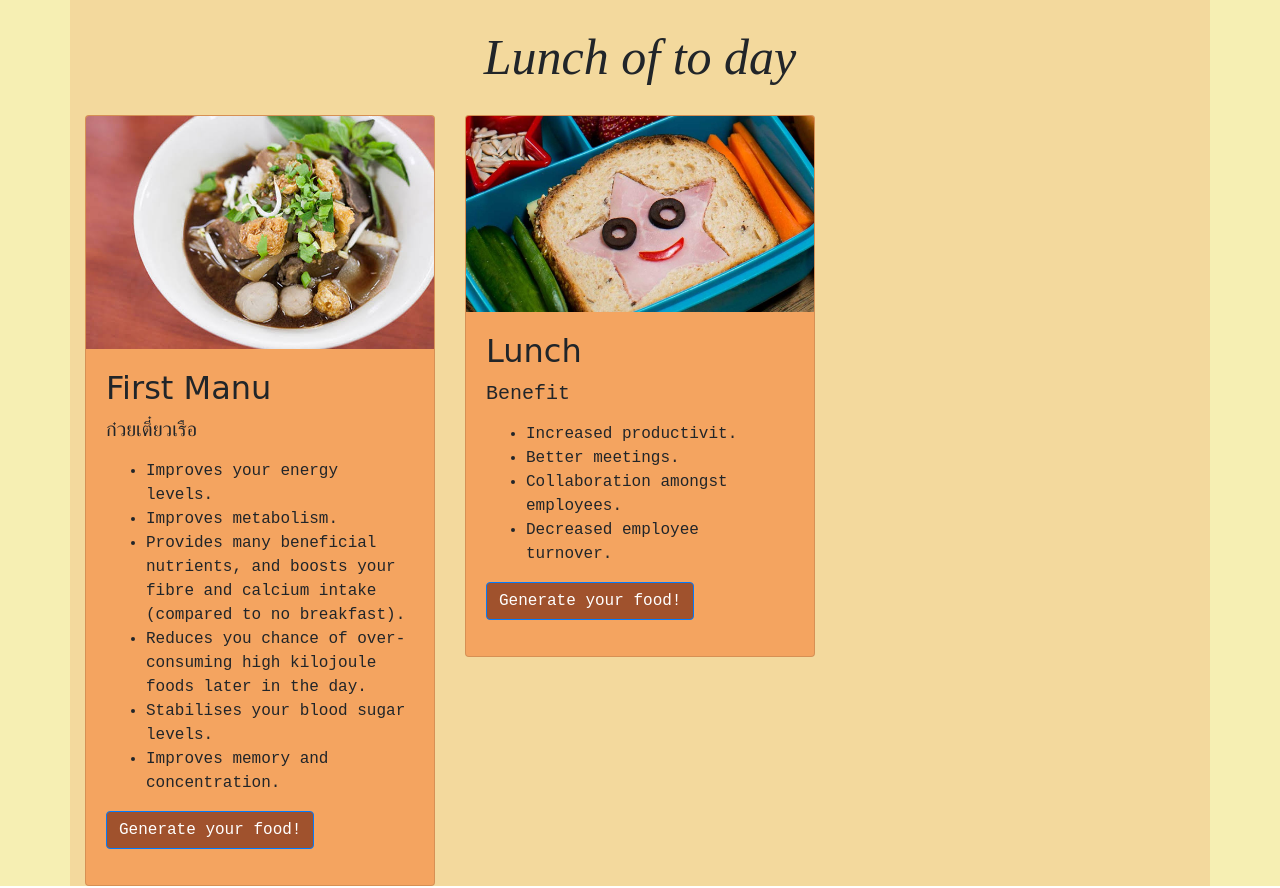
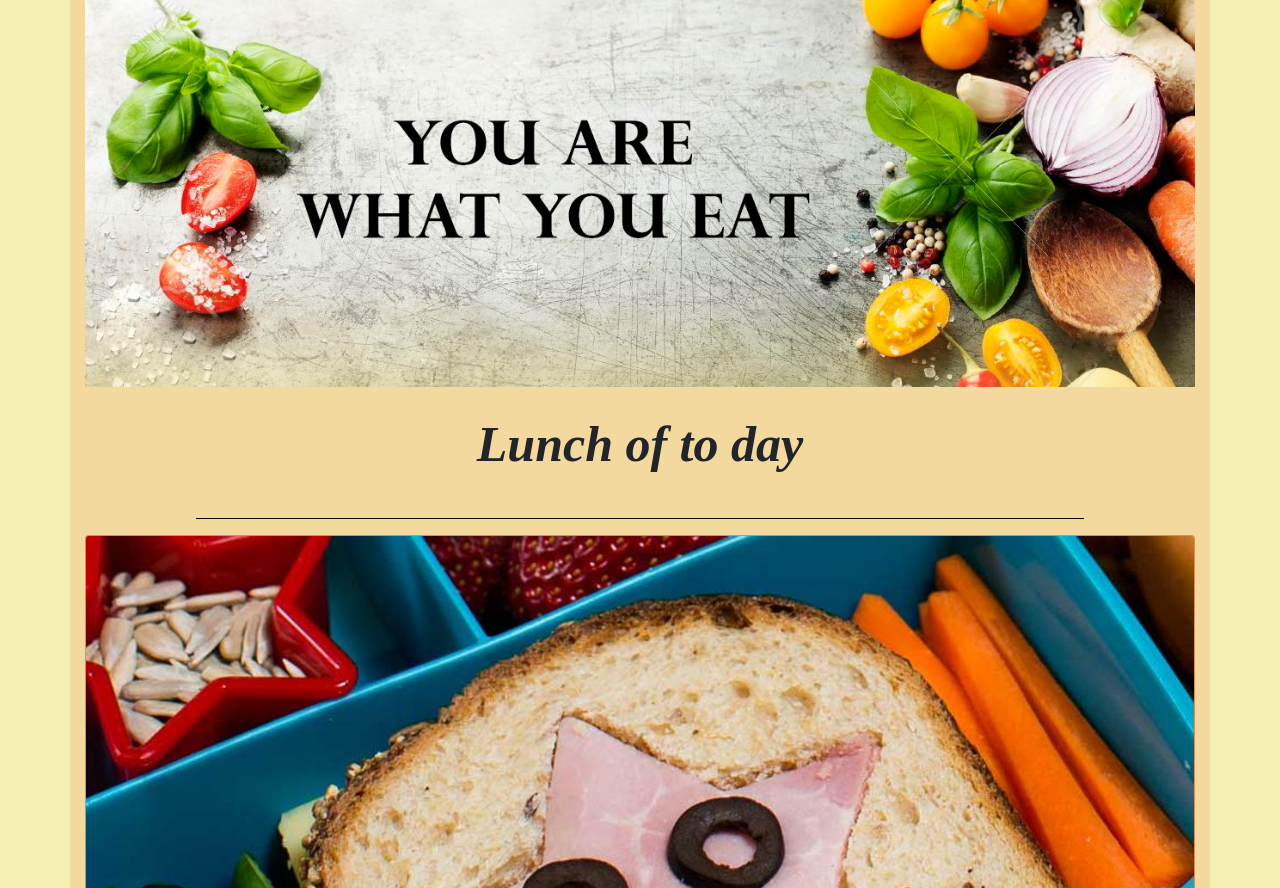
Before and after one commit to it62070188/projectPsit, a plain HTML site: page Project psit/lunch.html in a window 1280 px wide. Shown: the top 888 px of the page. Drawn offline with Linux system fonts and the light colour scheme.

Commit message:
Update by 62070132
Add banner

```diff
--- a/Project psit/lunch.html
+++ b/Project psit/lunch.html
@@ -18,32 +18,19 @@
 <body>
     <div style="background-color: #F6EFB3;">
     <div class="container" style="background-color: #F3D99D;">
+        <div class="row">
+            <div class="col">
+                <center><img src="lunchnew1.jpg" class="img-fluid"></center>
+            </div>
+        </div>
             <div class="row">
                     <div class="col" style="font-family: serif; font-style: italic; font-size: 50px;">
-                        <div class="paing"><a><center>Lunch of to day</center></a></div>
+                        <div class="paing"><b><center>Lunch of to day</center></b></div>
                     </div>
                 </div>
-
+            <hr width = "80%" size = "3" color="black">
         <div class="row">
-            <div class="col-4">
-                <div class="card" style="background-color: sandybrown;">
-                    <img class="card-img-top" src="first.jpg">
-                    <div class="card-body">
-                        <h2 class="card-title" style="font-family: cursive;;">First Manu</h2>
-                        <h5 style="font-family: monospace;">ก๋วยเตี๋ยวเรือ</h5>
-                        <p class="card-text"><ul style="font-family: monospace;">
-                            <li>Improves your energy levels.</li>
-                            <li>Improves metabolism.</li>
-                            <li>Provides many beneficial nutrients, and boosts your fibre and calcium intake (compared to no breakfast).</li>
-                            <li>Reduces you chance of over-consuming high kilojoule foods later in the day.</li>
-                            <li>Stabilises your blood sugar levels.</li>
-                            <li>Improves memory and concentration.</li>
-                        </ul><p>
-                                <a href="#" class="btn btn-primary" style="background-color: sienna; font-family: monospace;">Generate your food!</a>
-                    </div>
-                </div>
-            </div>
-            <div class="col-4">
+            <div class="col">
                 <div class="card" style="background-color: sandybrown;">
                     <img class="card-img-top" src="lunch.jpg">
                     <div class="card-body">
```
Also changed, not shown: Project psit/[Originals]/banner.jpg (added), Project psit/[Originals]/lunch4.jpg (added), Project psit/[Originals]/lunchnew.jpg (added), Project psit/[Originals]/lunchnew1.jpg (added), Project psit/first.jpg (deleted), Project psit/lunch1.jpg (added), Project psit/lunch3.jpg (added), Project psit/lunchnew1.jpg (added).
